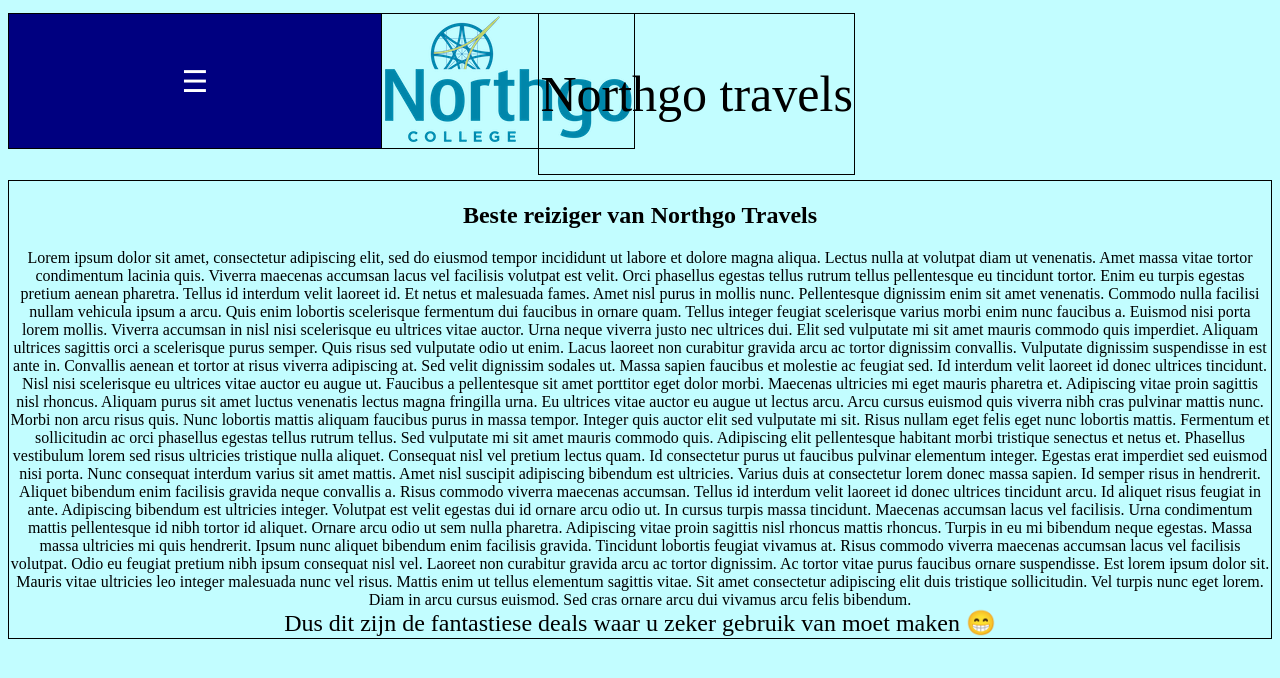
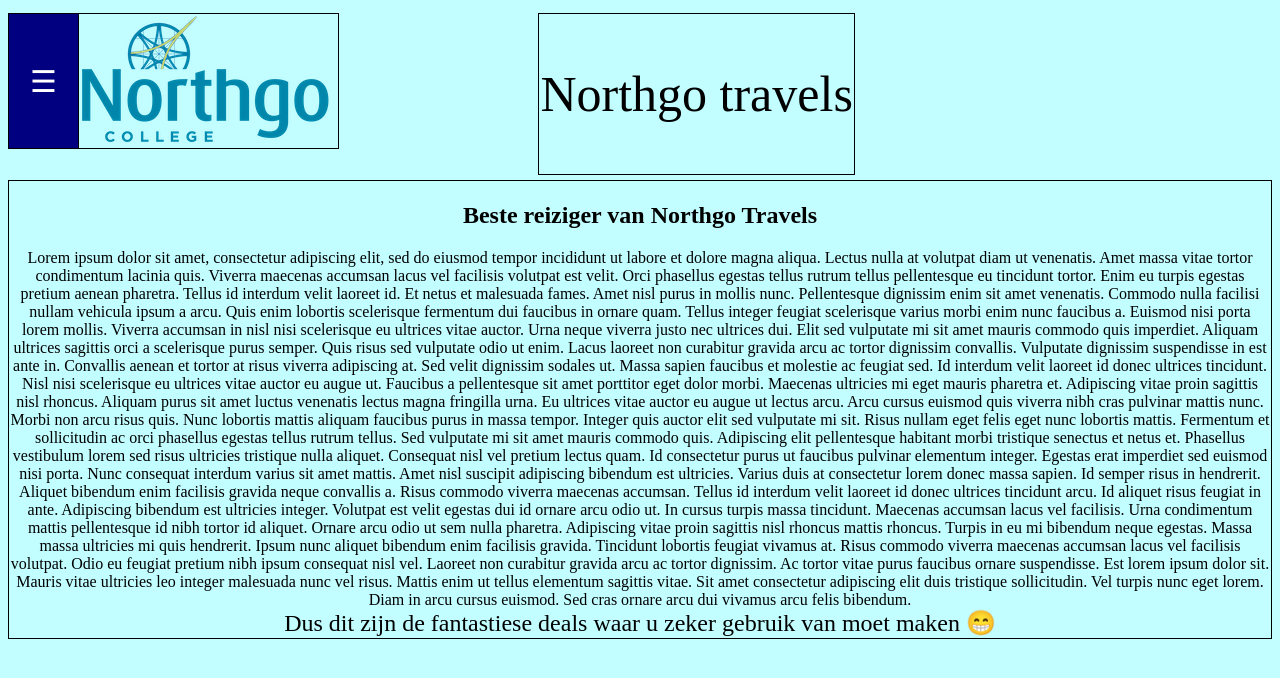
Before and after one commit to mikeee1/mikeee1.github.io, a plain HTML site: page website_LTR/landing_page.html in a window 1280 px wide. Drawn offline with Linux system fonts and the light colour scheme.

Commit message:
changed logo back to 260px

```diff
--- a/css.css
+++ b/css.css
@@ -15,8 +15,7 @@
 }
 
 .logo {
-    width:40%;
-    height: auto;
+  width: 260px;
 }
 
 .table_name {
```
